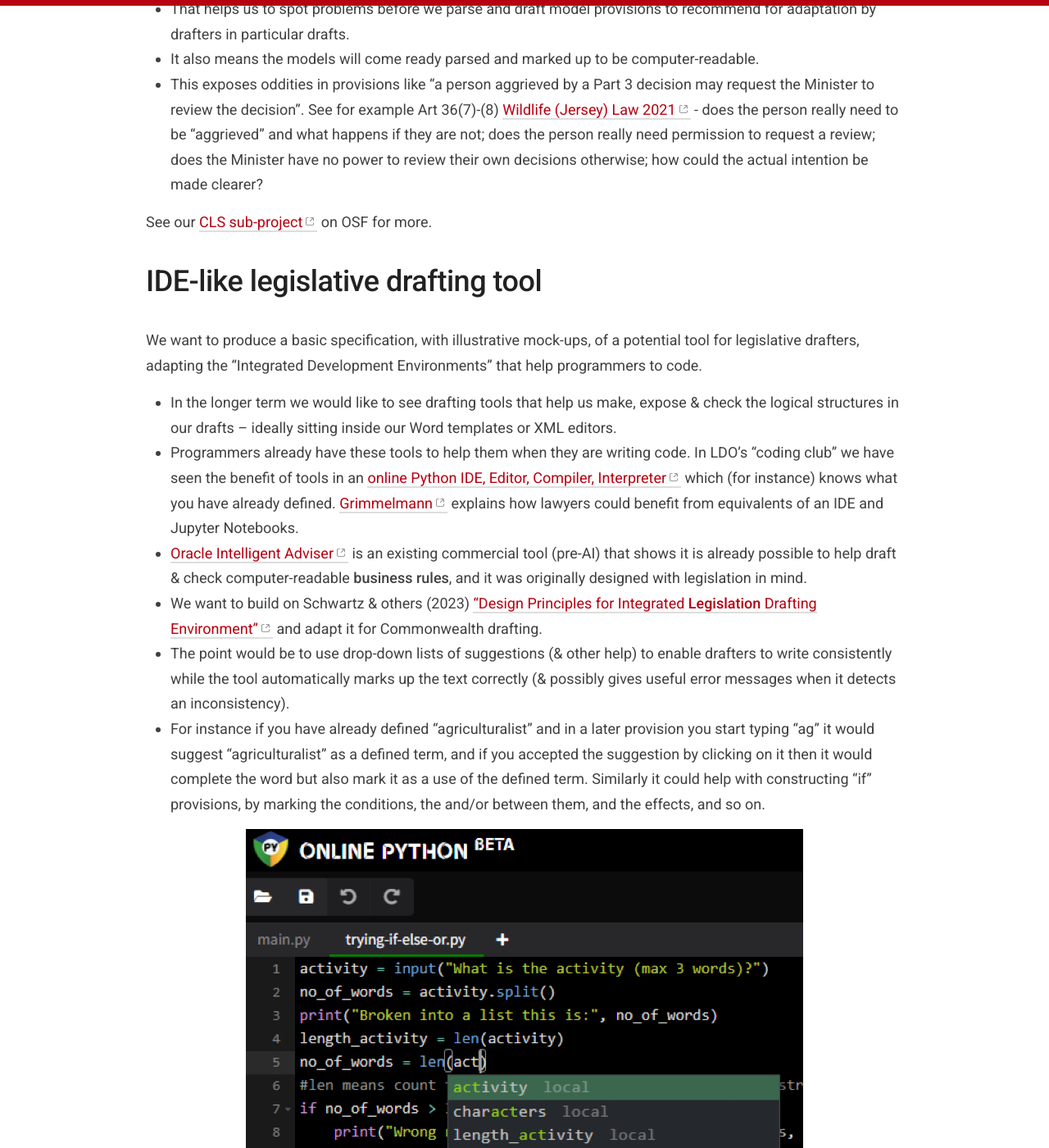
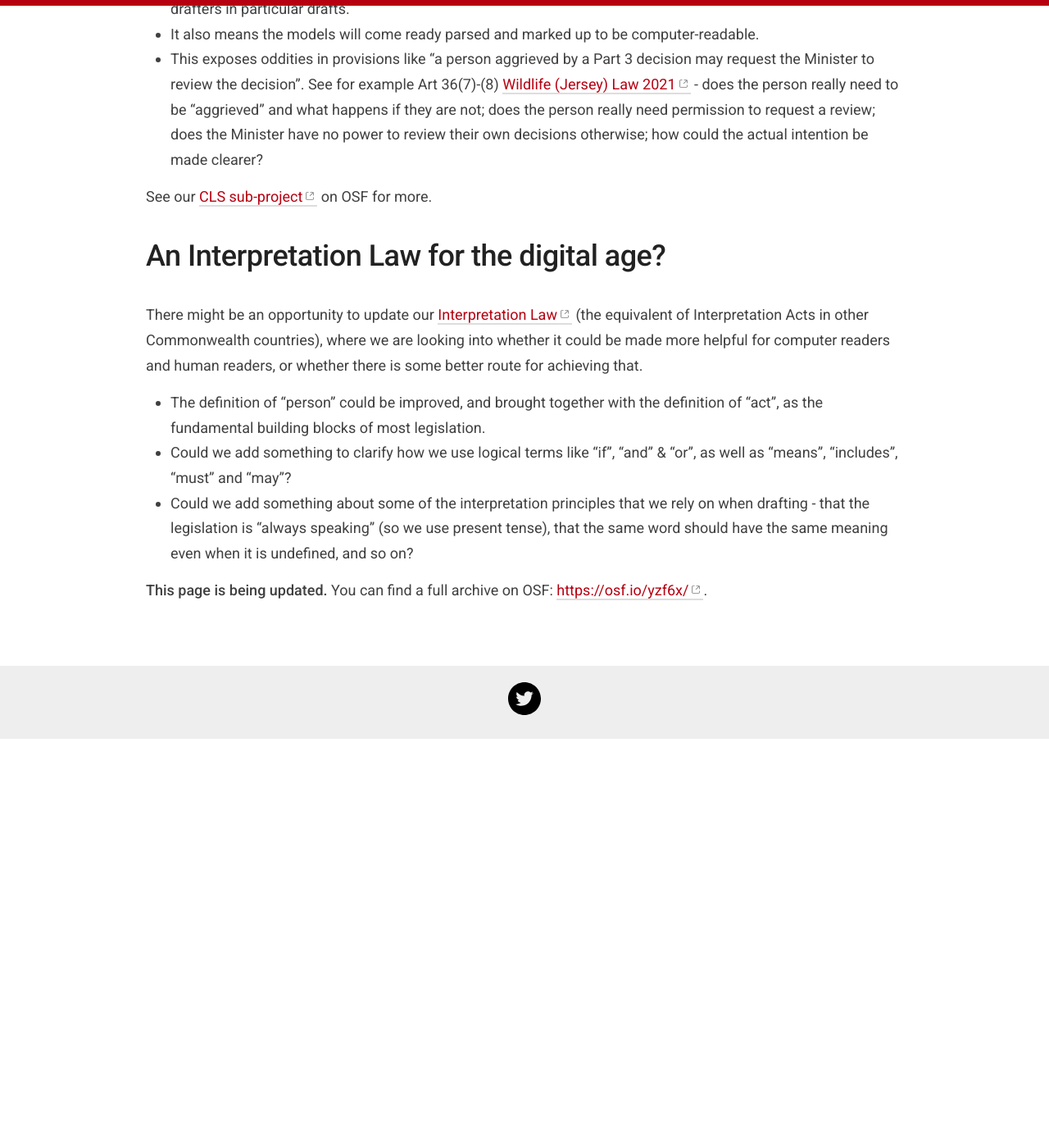
Before and after one commit to crlp-jerseyldo/crlp-jerseyldo.github.io, a Jekyll site: the page built from _pages/cls.md, in a window 1280 px wide and 1400 px high, scrolled down 1509 px. Shown: the whole window at 82% size. Built offline with Jekyll 4.4.1, drawn with Linux system fonts in a browser that asks for light colours; after the commit the page ends 2411 px from its top, so only the background shows below that; some of the changed text lies outside the part shown.

Commit message:
Update cls.md
removed IDE-like tool for separate page

```diff
--- a/_pages/cls.md
+++ b/_pages/cls.md
@@ -1,6 +1,6 @@
 ---
 layout: page
-title: Other work - CLS, IDE, Interpretation Law
+title: Other work - CLS, Interpretation Law
 permalink: /work/common-legislative-solutions
 parent: Our work
 parent_url: /work/
@@ -34,19 +34,6 @@ As part of our [parsing](/parsing-exercises) work we are parsing some model prov
 
 See our [CLS sub-project](https://osf.io/ywq82/){:target="_blank"} on OSF for more.
 
-# IDE-like legislative drafting tool
-We want to produce a basic specification, with illustrative mock-ups, of a potential tool for legislative drafters, adapting the "Integrated Development Environments" that help programmers to code.
-* In the longer term we would like to see drafting tools that help us make, expose & check the logical structures in our drafts – ideally sitting inside our Word templates or XML editors.
-* Programmers already have these tools to help them when they are writing code. In LDO’s “coding club” we have seen the benefit of tools in an [online Python IDE, Editor, Compiler, Interpreter](https://www.online-python.com){:target="_blank"} which (for instance) knows what you have already defined. [Grimmelmann](https://arxiv.org/abs/2206.14879){:target="_blank"} explains how lawyers could benefit from equivalents of an IDE and Jupyter Notebooks.
-* [Oracle Intelligent Adviser](https://www.oracle.com/cx/service/intelligent-advisor/){:target="_blank"} is an existing commercial tool (pre-AI) that shows it is already possible to help draft & check computer-readable **business rules**, and it was originally designed with legislation in mind.
-* We want to build on Schwartz & others (2023) [“Design Principles for Integrated **Legislation** Drafting Environment”](https://ssrn.com/abstract=4556959){:target="_blank"} and adapt it for Commonwealth drafting.
-* The point would be to use drop-down lists of suggestions (& other help) to enable drafters to write consistently while the tool automatically marks up the text correctly (& possibly gives useful error messages when it detects an inconsistency).
-* For instance if you have already defined "agriculturalist" and in a later provision you start typing "ag" it would suggest "agriculturalist" as a defined term, and if you accepted the suggestion by clicking on it then it would complete the word but also mark it as a use of the defined term. Similarly it could help with constructing "if" provisions, by marking the conditions, the and/or between them, and the effects, and so on.
-
-![A screenshot of a Python IDE offering help to a coder](/images/Python.png)
-
-See [our sub-project "What might an IDE-like drafting tool look like?"](https://osf.io/uk2vy/){:target="_blank"} on OSF for more.
-
 # An Interpretation Law for the digital age?
 There might be an opportunity to update our [Interpretation Law](https://www.jerseylaw.je/laws/current/Pages/15.360.aspx){:target="_blank"} (the equivalent of Interpretation Acts in other Commonwealth countries), where we are looking into whether it could be made more helpful for computer readers and human readers, or whether there is some better route for achieving that.
 * The definition of "person" could be improved, and brought together with the definition of "act", as the fundamental building blocks of most legislation.
```
Also changed, not shown: other parts of _pages/cls.md (+1 -1 lines).
